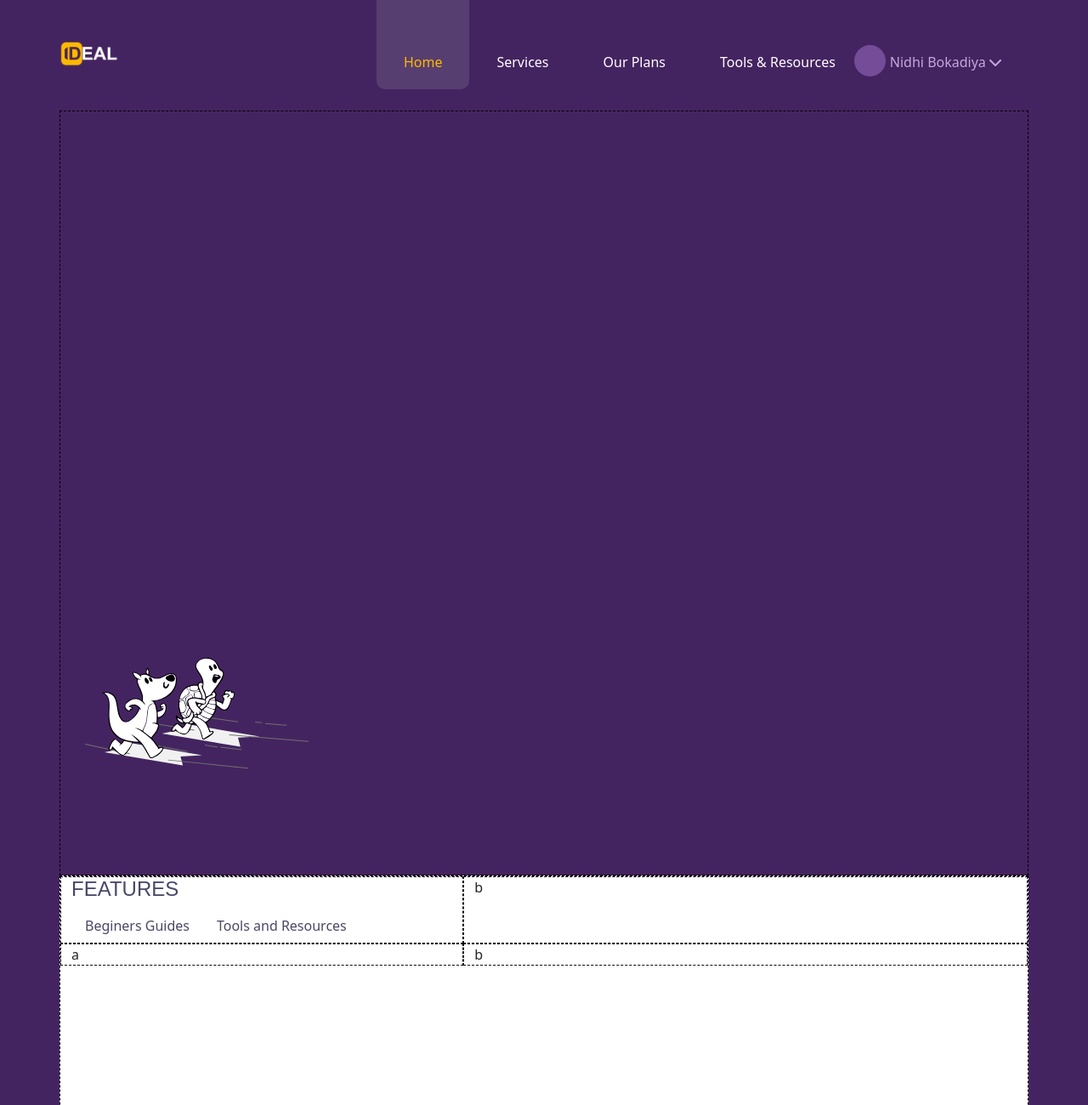
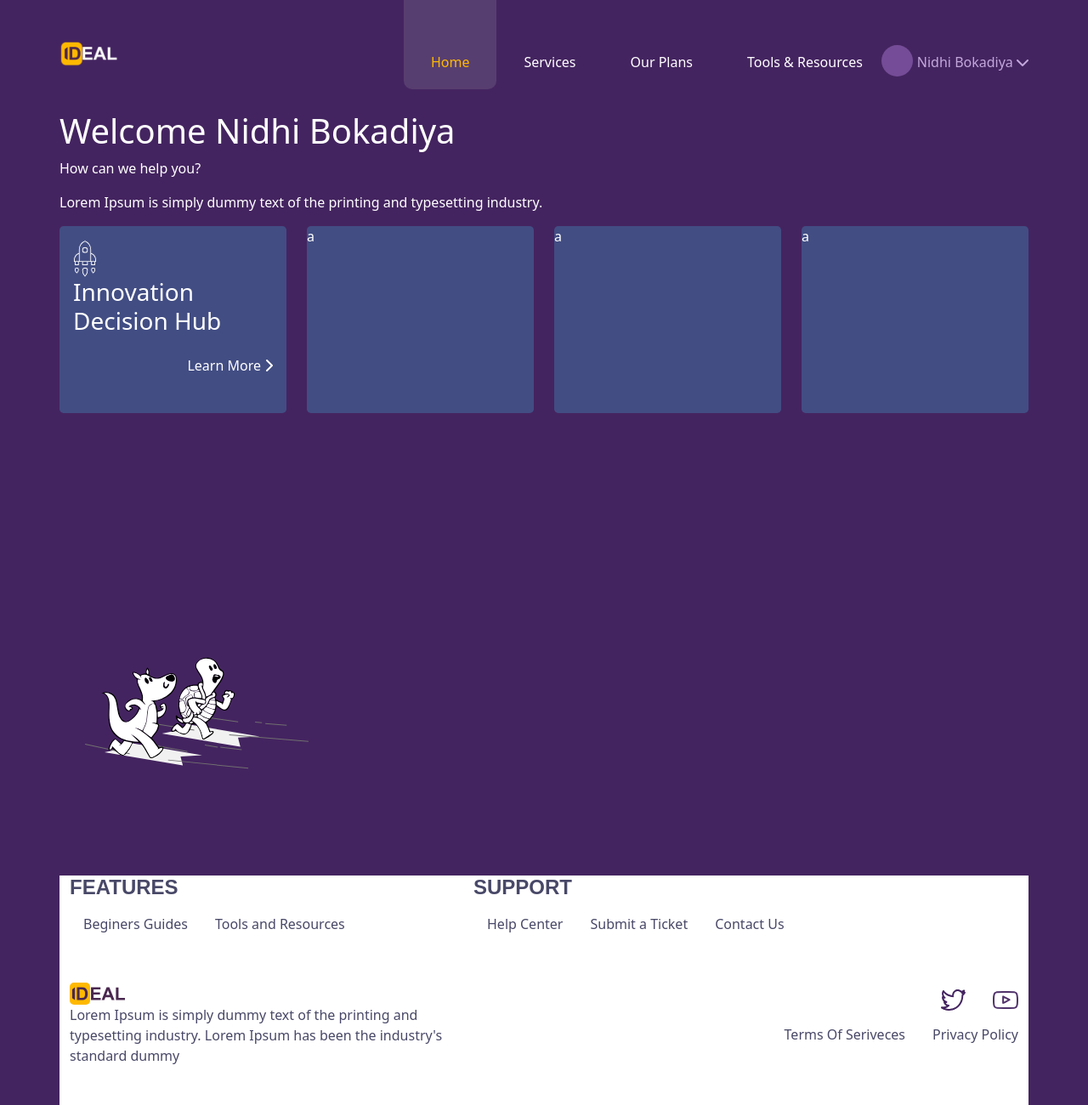
Before and after one commit to deepak040599/25sept2021, a plain HTML site: page index.html in a window 1280 px wide. Shown: the top 1300 px of the page at 85% size. Drawn offline with nearby package versions, Linux system fonts and the light colour scheme.

Commit message:
25sept2021

```diff
--- a/index.html
+++ b/index.html
@@ -62,6 +62,26 @@
             color: #484868 !important;
 
         }
+        .d_panel{
+            height: 220px;
+            background: #424d83;
+        }
+        .d_panel:hover{
+            height: 445px;
+            background: #798ce7;
+            cursor: pointer;
+        }
+        .d_panel:hover > div {
+           display: block !important;
+
+        }
+        .d_panel_c1{
+            transform: all linear 0.2s;
+            height: 252px;
+            background: #5264bb;
+
+        }
+
     </style>
 </head>
 <body>
@@ -84,17 +104,38 @@
                       <a class="nav-link text-white " href="#">Tools &amp; Resources</a>
                     </li>
                     <li class="nav-item">
-                      <a class="nav-link position-relative d_userlink" href="#"><span class=" d-inline-block d_circle position-absolute top-50 " style="left: -10px; "></span> Nidhi Bokadiya  <i class="fas fa-chevron-down"></i></a>
+                      <a class="nav-link position-relative d_userlink pe-0" href="#"><span class=" d-inline-block d_circle position-absolute top-50 " style="left: -10px; "></span> Nidhi Bokadiya  <i class="fas fa-chevron-down"></i></a>
                     </li>
                   </ul>
             </header>
-            <div class="d_main d_tbdr">
-
+            <div class="d_main  text-white">
+                <h1 >Welcome Nidhi Bokadiya  </h1>
+                <p>How can we help you?</p>
+                <p>Lorem Ipsum is simply dummy text of the printing and typesetting industry.</p>
+                <div class="row ">
+                    <div class="col  ">
+                        <div class="rounded rounded-3 d_panel1 d_panel p-3">
+                            <img src="./img/assets/01/launch.svg" alt="">
+                            <h3 class="mb-4">Innovation Decision Hub</h3>
+                            <div class="d_panel_c1 d-none "></div>
+                            <a href="#" class="float-end text-white text-decoration-none">Learn More<i class="fas fa-chevron-right ms-1"></i></a>
+                        </div>
+                    </div>
+                    <div class="col ">
+                        <div class="rounded rounded-3 d_panel2 d_panel ">a</div>
+                    </div>
+                    <div class="col ">
+                        <div class="rounded rounded-3 d_panel3 d_panel ">a</div>
+                    </div>
+                    <div class="col ">
+                        <div class="rounded rounded-3  d_panel4 d_panel ">a</div>
+                    </div>
+                </div>
             </div>
-            <footer class="d_tbdr bg-white">
-                <div class="row m-0">
-                    <div class="col-5 d_tbdr mycolor">
-                        <h4>FEATURES</h4>
+            <footer class=" bg-white mycolor">
+                <div class="row m-0 mb-5">
+                    <div class="col-5  mycolor">
+                        <h4 class="fw-bold">FEATURES</h4>
                         <ul class="nav">
                             <li class="nav-item">
                               <a class="nav-link "href="#">Beginers Guides</a>
@@ -104,11 +145,52 @@
                             </li>
                           </ul>
                     </div>
-                    <div class="col-7 d_tbdr">b</div>
+                    <div class="col-7 ">
+                        <h4 class="fw-bold">SUPPORT</h4>
+                        <ul class="nav">
+                            <li class="nav-item">
+                              <a class="nav-link "  href="#">Help Center</a>
+                            </li>
+                            <li class="nav-item">
+                              <a class="nav-link" href="#">Submit a Ticket</a>
+                            </li>
+                            <li class="nav-item">
+                              <a class="nav-link" href="#">Contact Us
+                              </a>
+                            </li>
+                          </ul>
+                    </div>
                 </div>
                 <div class="row m-0">
-                    <div class="col-5 d_tbdr">a</div>
-                    <div class="col-7 d_tbdr">b</div>
+                    <div class="col-5 ">
+                        <img src="./img/assets/01/Group 496.svg">
+                        <p>Lorem Ipsum is simply dummy text of the printing and typesetting industry. Lorem Ipsum has been the industry's standard dummy</p>
+                    </div>
+                    <div class="col-7 ">
+                        <ul class="nav float-end ">
+                            <li class="nav-item">
+                              <a class="nav-link " href="#">
+                                  <img src="./img/assets/01/twitter.svg">
+                              </a>
+                            </li>
+                            <li class="nav-item">
+                              <a class="nav-link pe-0" href="#">
+                                  <img src="./img/assets/01/youtube-icon.svg">
+                              </a>
+                            </li>
+                          </ul>
+
+                          <div class="clearfix"></div>
+
+                          <ul class="nav float-end mycolor">
+                            <li class="nav-item">
+                              <a class="nav-link " href="#">Terms Of Seriveces</a>
+                            </li>
+                            <li class="nav-item">
+                              <a class="nav-link  pe-0" href="#">Privacy Policy</a>
+                            </li>
+                          </ul>
+                    </div>
                 </div>
             </footer>
         </div>
```
